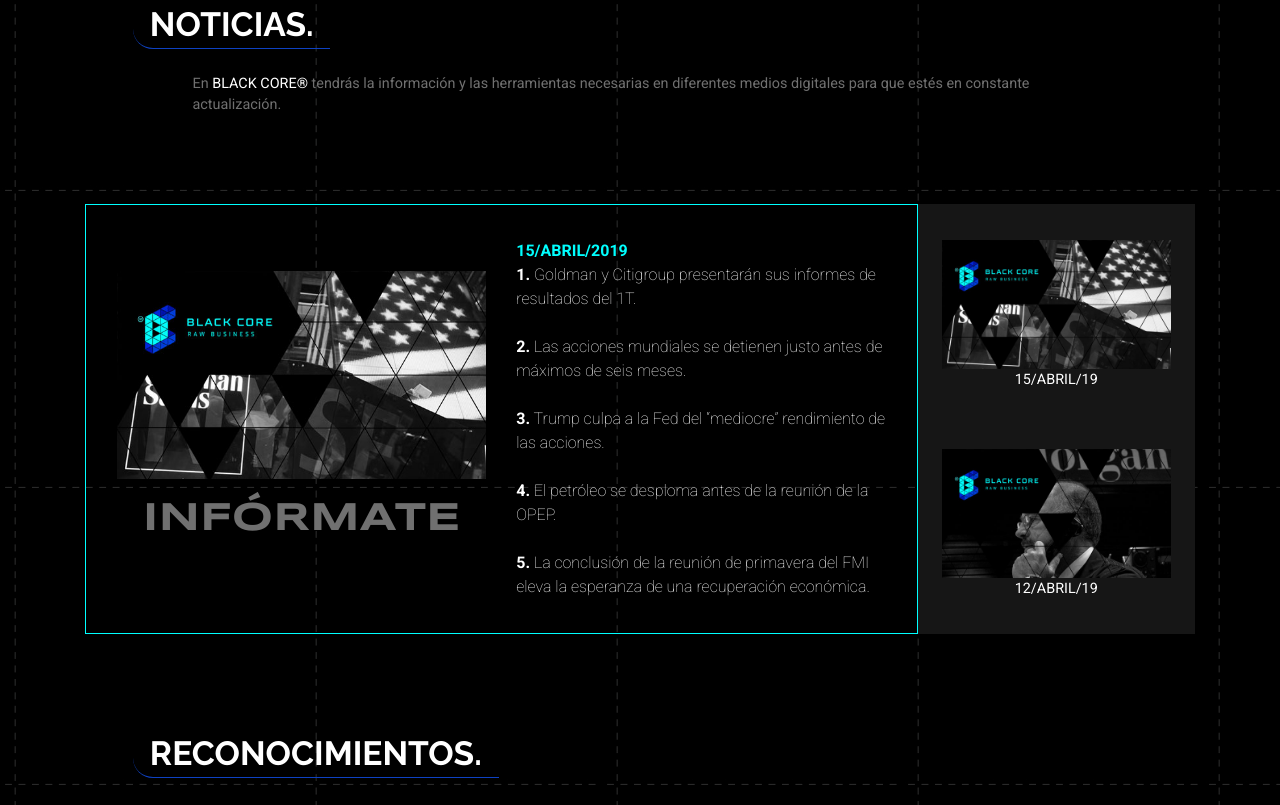
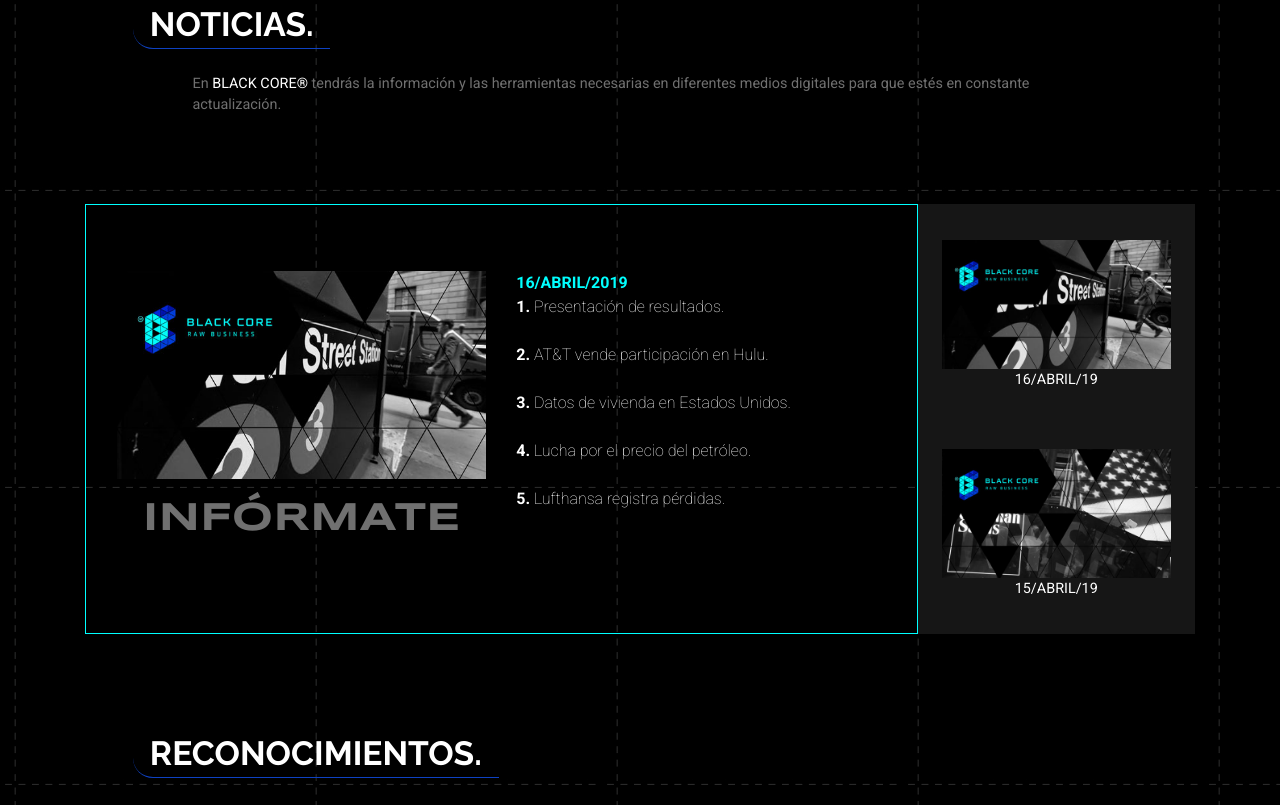
Before and after one commit to laloehm/Black-Core, a PHP site: page / in a window 1280 px wide. Shown: the part 3982-4787 px from the top of the page. Run offline with PHP 8.4, Linux system fonts and the light colour scheme.

Commit message:
Noticias del 16 de Abril del 2019

```diff
--- a/noticias.php
+++ b/noticias.php
@@ -13,7 +13,26 @@
         <div class="col-md-9 tabs-noticias-content p-0">
             <div class="noticias-tabs-contents">
                 <!--  -->
-                <div class="noticias-content-items noticias-content-items-active" id="noticias-19">
+                <div class="noticias-content-items noticias-content-items-active" id="noticias-20">
+                    <div class="row">
+                        <div class="col-md-6 d-flex justify-content-center align-items-center flex-column">
+                            <img src="images/Noticias/Abril/16-Abril-19.jpg" class="img-fluid" alt="Noticiasd del 16 de Abril del 2019">
+                            <div class="my-3">
+                                <h3 class="azul-dos px-3 text-uppercase title-news">INFÓRMATE</h3>
+                            </div>
+                        </div>
+                        <div class="col-md-6">
+                            <p class="font-weight-bold font-aqua m-0">16/ABRIL/2019</p>
+                            <p><span class="font-weight-bold">1.</span> Presentación de resultados.</p>
+                            <p><span class="font-weight-bold">2.</span> AT&T vende participación en Hulu.</p>
+                            <p class=""><span class="font-weight-bold">3.</span> Datos de vivienda en Estados Unidos.</p>
+                            <p><span class="font-weight-bold">4.</span> Lucha por el precio del petróleo.</p>
+                            <p class="m-0"><span class="font-weight-bold">5.</span> Lufthansa registra pérdidas.</p>
+                        </div>
+                    </div>
+                </div>
+                <!--  -->
+                <div class="noticias-content-items" id="noticias-19">
                     <div class="row">
                         <div class="col-md-6 d-flex justify-content-center align-items-center flex-column">
                             <img src="images/Noticias/Abril/15-Abril-19.jpg" class="img-fluid" alt="Noticiasd del 15 de Abril del 2019">
@@ -382,6 +401,17 @@
                         <ul class="amazingcarousel-list">
                             <!--  -->
                             <li class="amazingcarousel-item news news-active">
+                                <a href="#noticias-20" class="items-noticias mt-0">
+                                    <div class="amazingcarousel-item-container fecha-noticias">
+                                        <div class="amazingcarousel-image">
+                                            <img src="images/Noticias/Abril/16-Abril-19.jpg" alt="15-Abril-19" />
+                                            <p>16/ABRIL/19</p>
+                                        </div>
+                                    </div>
+                                </a>
+                            </li>
+                            <!--  -->
+                            <li class="amazingcarousel-item news news-active">
                                 <a href="#noticias-19" class="items-noticias mt-0">
                                     <div class="amazingcarousel-item-container fecha-noticias">
                                         <div class="amazingcarousel-image">
@@ -667,6 +697,30 @@
             <div class="">
                 <div class="items-noticias mt-0 news news-active">
                     <div class="fecha-noticias">
+                        <img src="images/Noticias/Abril/16-Abril-19.jpg" class="img-fluid" alt="Noticias del 16 de Abril 2019">
+                        <p class="absolute">16/ABRIL/2019</p>
+                    </div>
+                </div>
+                <div class="noticias-content-items-mobile noticias-content-items-active mt-3 bg-gris-uno">
+                    <div class="col-md-6 d-flex justify-content-between align-items-center flex-column pt-4">
+                        <div class="mb-1">
+                            <h3 class="azul-dos px-3 text-uppercase title-news">INFÓRMATE</h3>
+                        </div>
+                    </div>
+                    <div class="col-md-6 px-4">
+                        <p class="font-weight-bold font-aqua">16/ABRIL/2019</p>
+                        <p><span class="font-weight-bold">1.</span> Presentación de resultados.</p>
+                        <p><span class="font-weight-bold">2.</span> AT&T vende participación en Hulu.</p>
+                        <p class=""><span class="font-weight-bold">3.</span> Datos de vivienda en Estados Unidos.</p>
+                        <p><span class="font-weight-bold">4.</span> Lucha por el precio del petróleo.</p>
+                        <p class="m-0"><span class="font-weight-bold">5.</span> Lufthansa registra pérdidas.</p>
+                    </div>
+                </div>
+            </div>
+            <!--  -->
+            <div class="">
+                <div class="items-noticias mt-0 news">
+                    <div class="fecha-noticias">
                         <img src="images/Noticias/Abril/15-Abril-19.jpg" class="img-fluid" alt="Noticias del 15 de Abril 2019">
                         <p class="absolute">15/ABRIL/2019</p>
                     </div>
@@ -760,7 +814,7 @@
                 </div>
             </div>
             <!--  -->
-            <div class="">
+            <!-- <div class="">
                 <div class="items-noticias mt-0 news news-active">
                     <div class="fecha-noticias">
                         <img src="images/Noticias/Abril/01-Abril-19.jpg" class="img-fluid" alt="Noticias del 1 de Abril 2019">
@@ -782,7 +836,7 @@
                         <p class="m-0"><span class="font-weight-bold">5.</span> El petróleo registra máximos de 2019.</p>
                     </div>
                 </div>
-            </div>
+            </div> -->
             <!--  -->
             <!-- <div class="">
                 <div class="items-noticias mt-0 news news-active">
```
Also changed, not shown: Comandos.txt (+22 -1 lines), images/Noticias/Abril/16-Abril-19.jpg (added).
